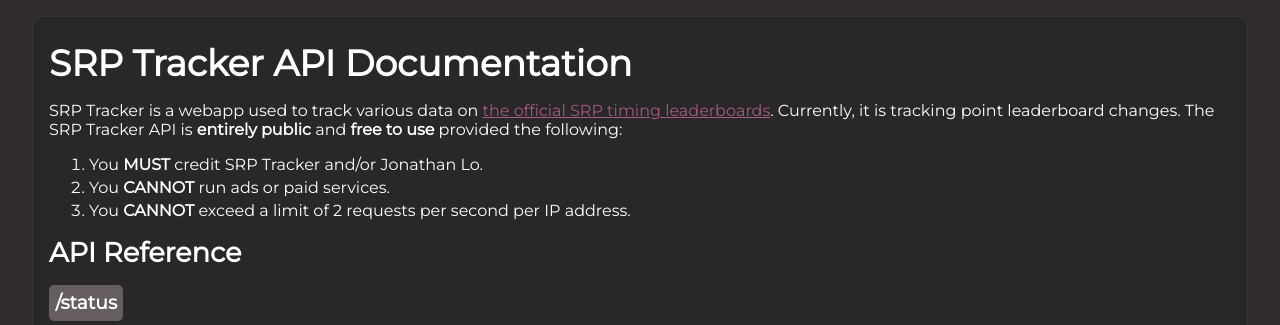
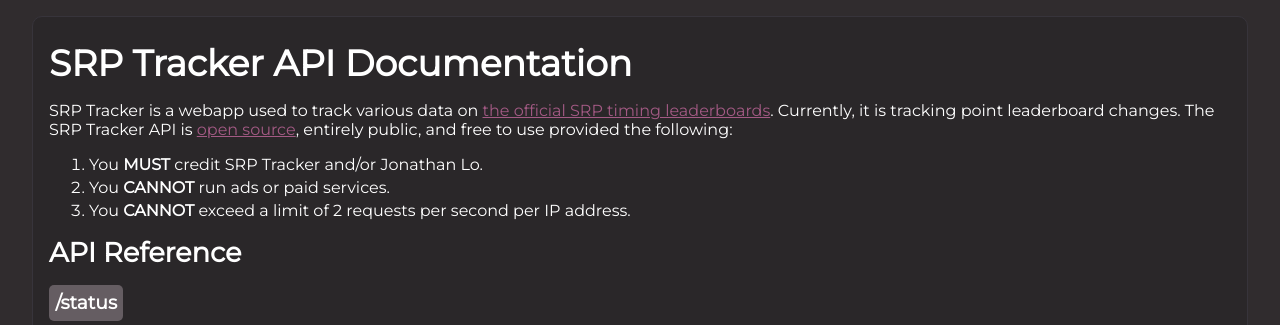
Before and after one commit to jonathanlo411/srp-tracker-backend, a Flask app: page /docs in a window 1280 px wide. Shown: the top 325 px of the page. Run offline with Flask 3, Linux system fonts and the light colour scheme.

Commit message:
feat: add link to repo (open source)

```diff
--- a/api/templates/index.html
+++ b/api/templates/index.html
@@ -19,7 +19,7 @@
     <section>
         <div id="title-block" class="blocks">
             <h1>SRP Tracker API Documentation</h1>
-            <p>SRP Tracker is a webapp used to track various data on <a rel="noreferrer" target="_blank" href="https://hub.shutokorevivalproject.com/timing">the official SRP timing leaderboards</a>. Currently, it is tracking point leaderboard changes. The SRP Tracker API is <b>entirely public</b> and <b>free to use</b> provided the following:
+            <p>SRP Tracker is a webapp used to track various data on <a rel="noreferrer" target="_blank" href="https://hub.shutokorevivalproject.com/timing">the official SRP timing leaderboards</a>. Currently, it is tracking point leaderboard changes. The SRP Tracker API is <a rel="noreferrer" target="_blank" href="https://github.com/jonathanlo411/srp-tracker-backend">open source</a>, entirely public, and free to use provided the following:
             <ol>
                 <li>You <b>MUST</b> credit SRP Tracker and/or Jonathan Lo.</li>
                 <li>You <b>CANNOT</b> run ads or paid services.</li>
```
